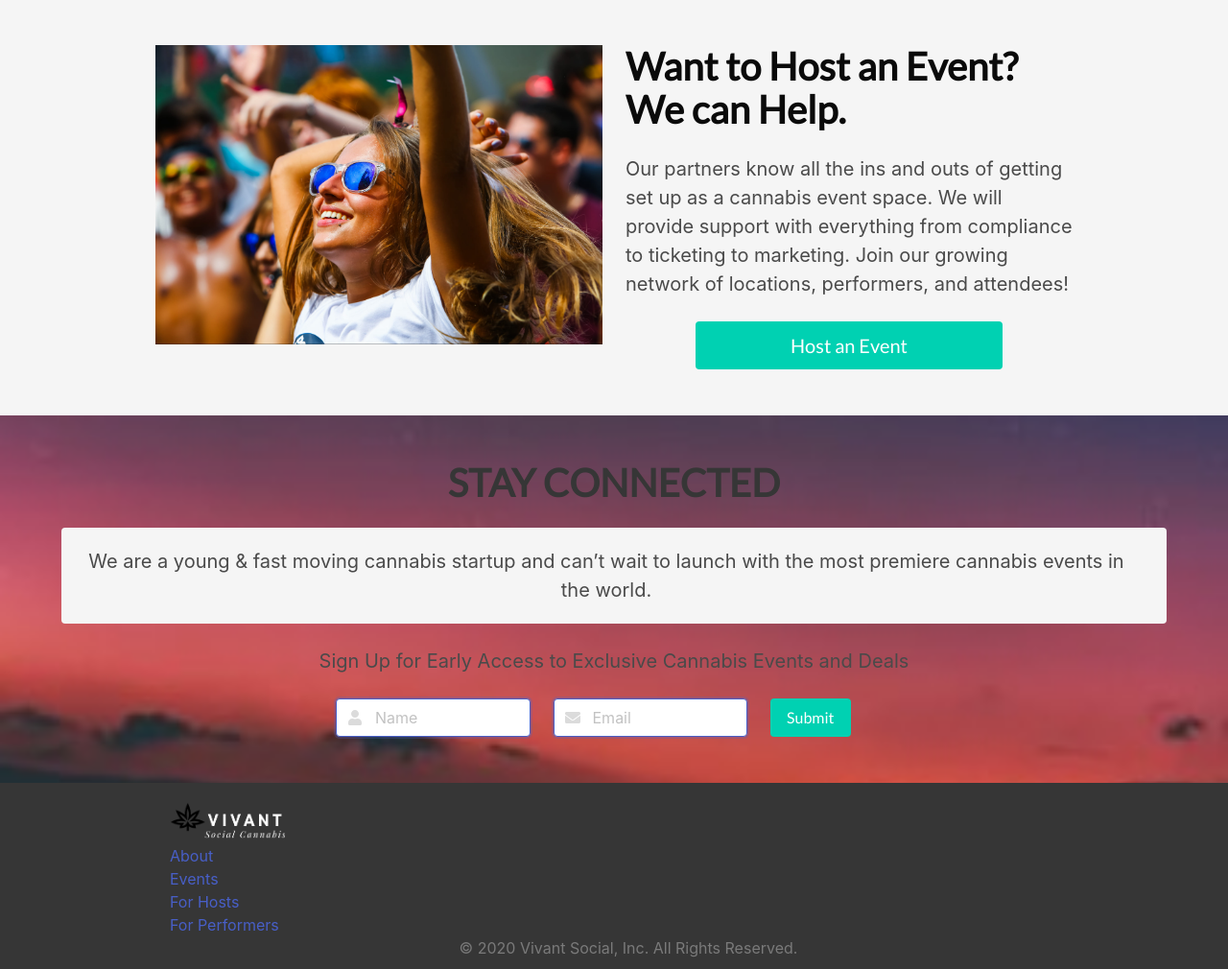
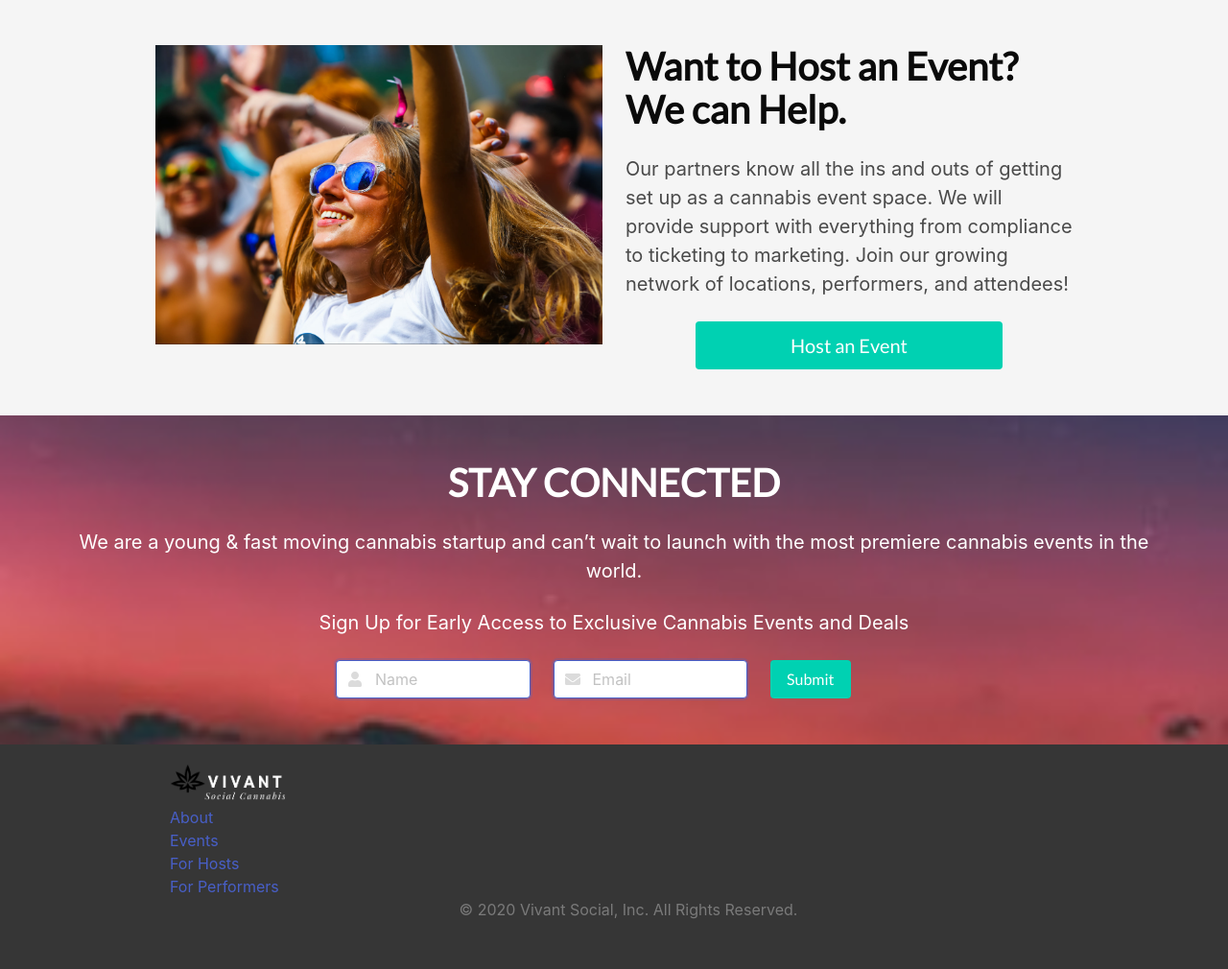
Before and after one commit to Vivant-Social-Inc/home, a Flask app: page / in a window 1280 px wide. Shown: the part 1225-2235 px from the top of the page at 96% size. After the commit the page ends 2182 px from the top, so only its background shows below. Run offline with Flask 2, Linux system fonts and the light colour scheme; some libraries are stand-ins or nearby versions.

Commit message:
Edits to HTML layouts. Finalized building 'base.html' and attaching to all templates.

```diff
--- a/templates/base.html
+++ b/templates/base.html
@@ -123,7 +123,7 @@
     <nav class="navbar" role="navigation" aria-label="main navigation">
         <div class="navbar-brand">
             <div class="navbar-item" width="5%"></div>
-            <a class="navbar-item" href="https://bulma.io" id="navbar-logo">
+            <a class="navbar-item" href="/" id="navbar-logo">
                 <img src="static/vivant-logo-white.png" height="100%">
             </a>
 
--- a/templates/index.html
+++ b/templates/index.html
@@ -88,9 +88,9 @@
     <!-- .stay connected -->
     <section class="section" id="stay-connected-section">
         <div class="container has-text-centered">
-            <h1 class="title is-size-2 has-text-centered">STAY CONNECTED</h1>
-            <p class="content is-medium notification">We are a young & fast moving cannabis startup and can’t wait to launch with the most premiere cannabis events in the world.</p>
-            <p class="paragraph is-size-5">Sign Up for Early Access to Exclusive Cannabis Events and Deals</p>
+            <h1 class="title is-size-2 has-text-centered has-text-white">STAY CONNECTED</h1>
+            <p class="content is-medium has-text-white">We are a young & fast moving cannabis startup and can’t wait to launch with the most premiere cannabis events in the world.</p>
+            <p class="paragraph is-size-5 has-text-white">Sign Up for Early Access to Exclusive Cannabis Events and Deals</p>
         </div>
         <br>
         <div class="columns">
```
